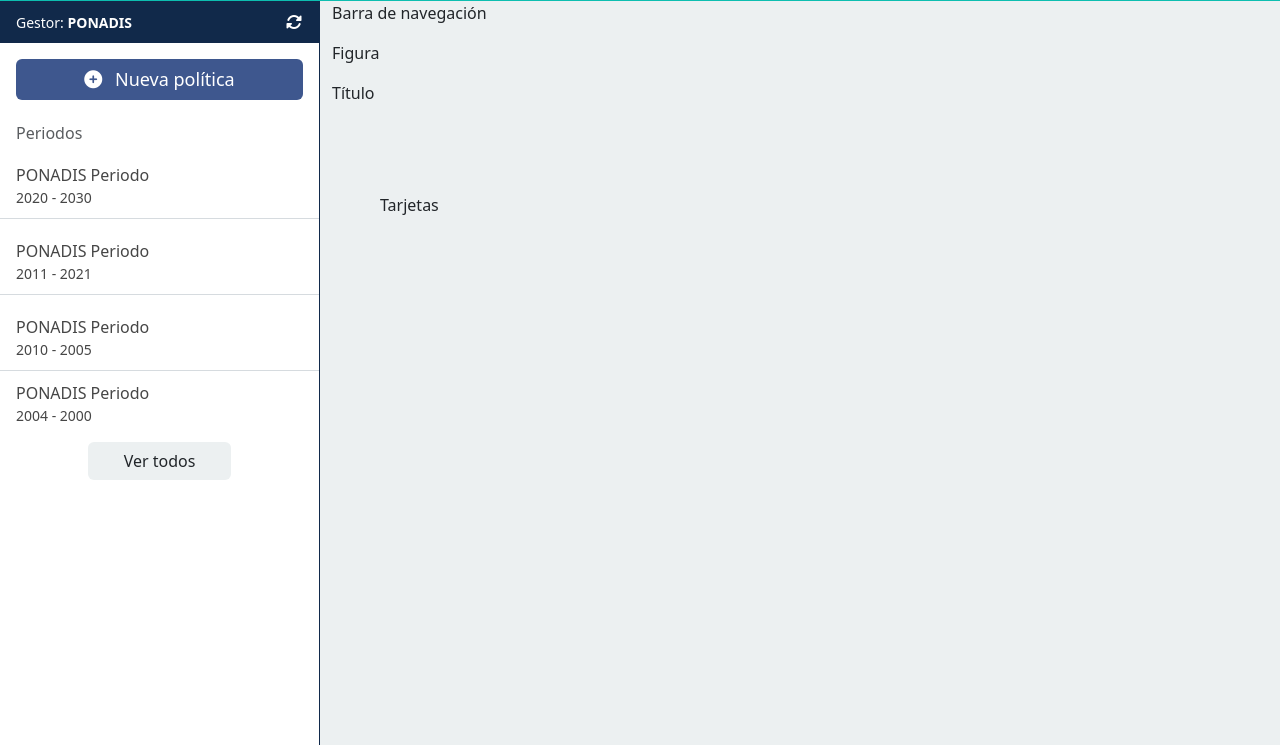
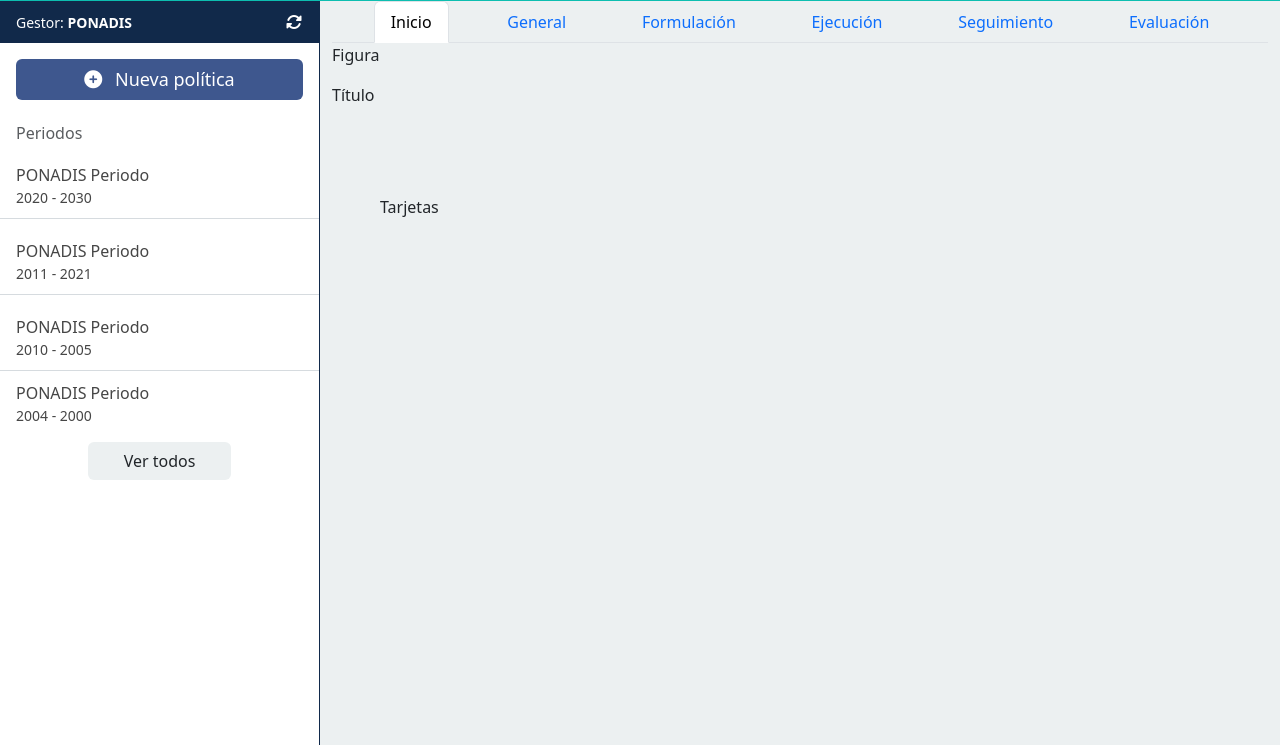
Before and after one commit to ismora/C1_2026_SOFT11, a plain HTML site: page Bootstrap/ponadis.html in a window 1280 px wide. Shown: the part 64-809 px from the top of the page. Drawn offline with nearby package versions, Linux system fonts and the light colour scheme.

Commit message:
[new]: Barra de navegación

```diff
--- a/Bootstrap/ponadis.html
+++ b/Bootstrap/ponadis.html
@@ -140,7 +140,29 @@
 
                 <!-- NAVBAR-->
                 <div class="row g-0">
-                    <p>Barra de navegación</p>
+                    <div class="col-12">
+                        <ul class="nav nav-tabs d-flex justify-content-evenly">
+                            <li class="nav-item">
+                                <a class="nav-link active" href="">Inicio</a>
+                            </li>
+                            <li class="nav-item">
+                                <a class="nav-link" href="">General</a>
+                            </li>
+                            <li class="nav-item">
+                                <a class="nav-link" href="">Formulación</a>
+                            </li>
+                            <li class="nav-item">
+                                <a class="nav-link" href="">Ejecución</a>
+                            </li>
+                            <li class="nav-item">
+                                <a class="nav-link" href="">Seguimiento</a>
+                            </li>
+                            <li class="nav-item">
+                                <a class="nav-link" href="">Evaluación</a>
+                            </li>
+                        </ul>
+
+                    </div>
                 </div>
 
                 <!-- CONTENT BODY (cuerpo del contenido o parte interna donde va la información específica), no es una etiqueta HTML oficial, es solo un nombre para estructurar la información -->
```
